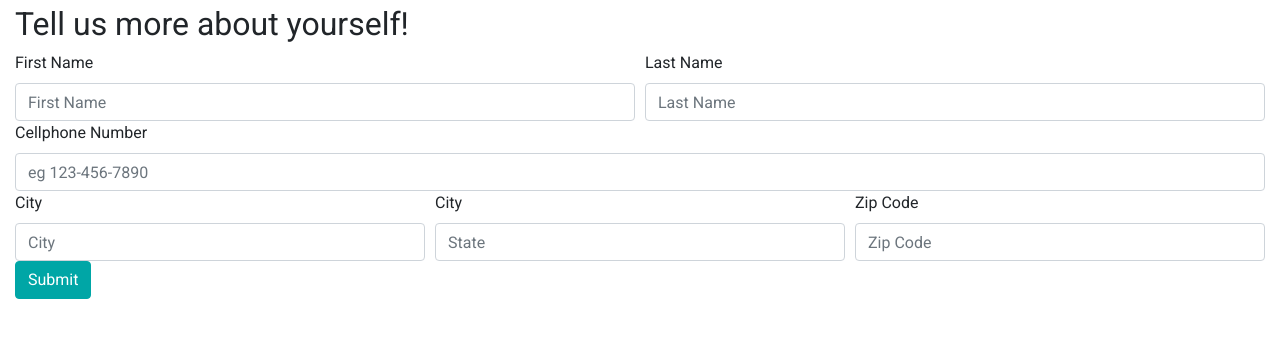
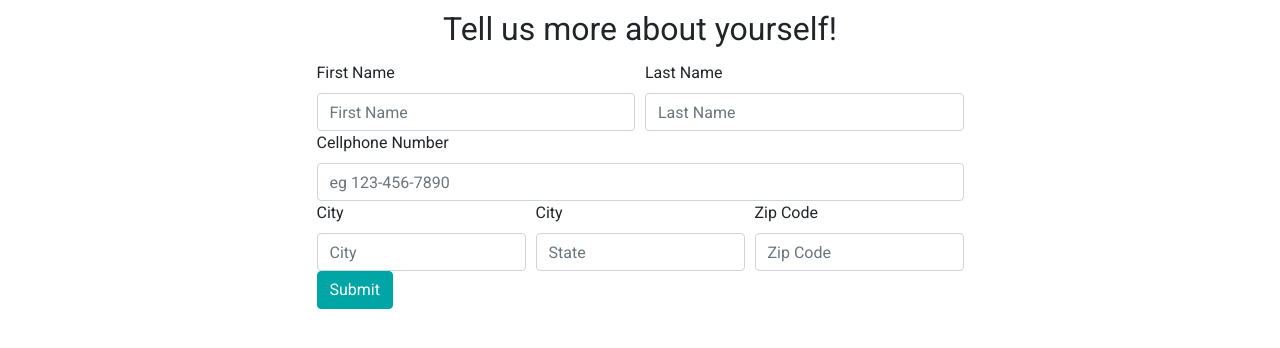
Before and after one commit to emilyskuo/Route-Trout, a Flask app: page /account/updateacctinfo in a window 1280 px wide. Shown: the part 76-424 px from the top of the page. Run offline with Flask 2, Linux system fonts and the light colour scheme; the visitor is signed in with stand-in values (Sample User, id 1); data comes from the database, SQL or seed files in the repository; some libraries are stand-ins or nearby versions.

Commit message:
Center user account info form

```diff
--- a/templates/account-userinfo.html
+++ b/templates/account-userinfo.html
@@ -6,9 +6,13 @@
 {% endblock %}
 
 {% block content %}
-<div class="row">
+<div class="container">
+  <div class="row align-items-center">
     <div id="update-acct-info" class="col">
+      <div class="row justify-content-center">
         <h2>Tell us more about yourself!</h2>
+      </div>
+      <div class="row justify-content-center">
         <form class="form-group" action="/account/updateacctinfo" method="POST">
           <div class="form-row">
             <div class="col">
@@ -46,5 +50,7 @@
         </form>
       </div>
     </div>
+  </div>
+</div>
 
 {% endblock %}
```
Lines whose indentation alone changed are shown as unchanged.
